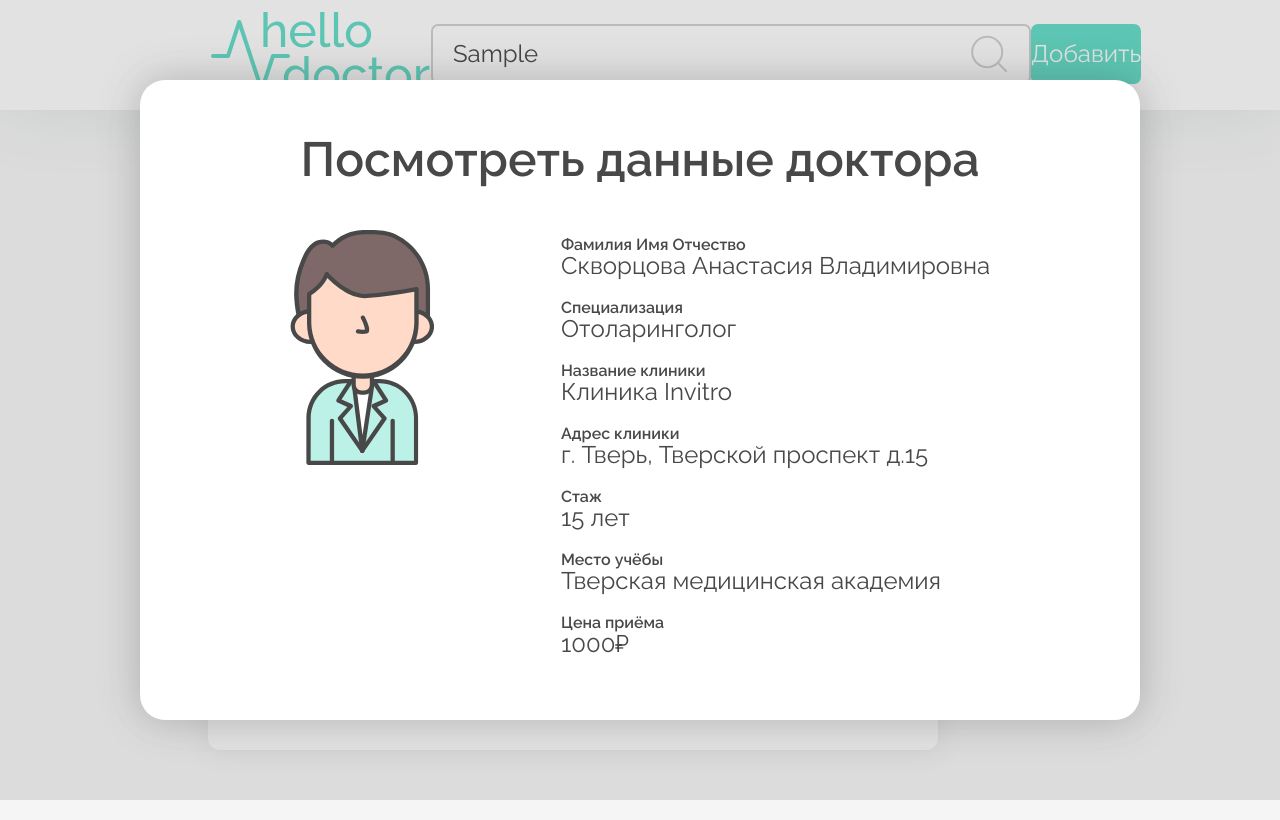
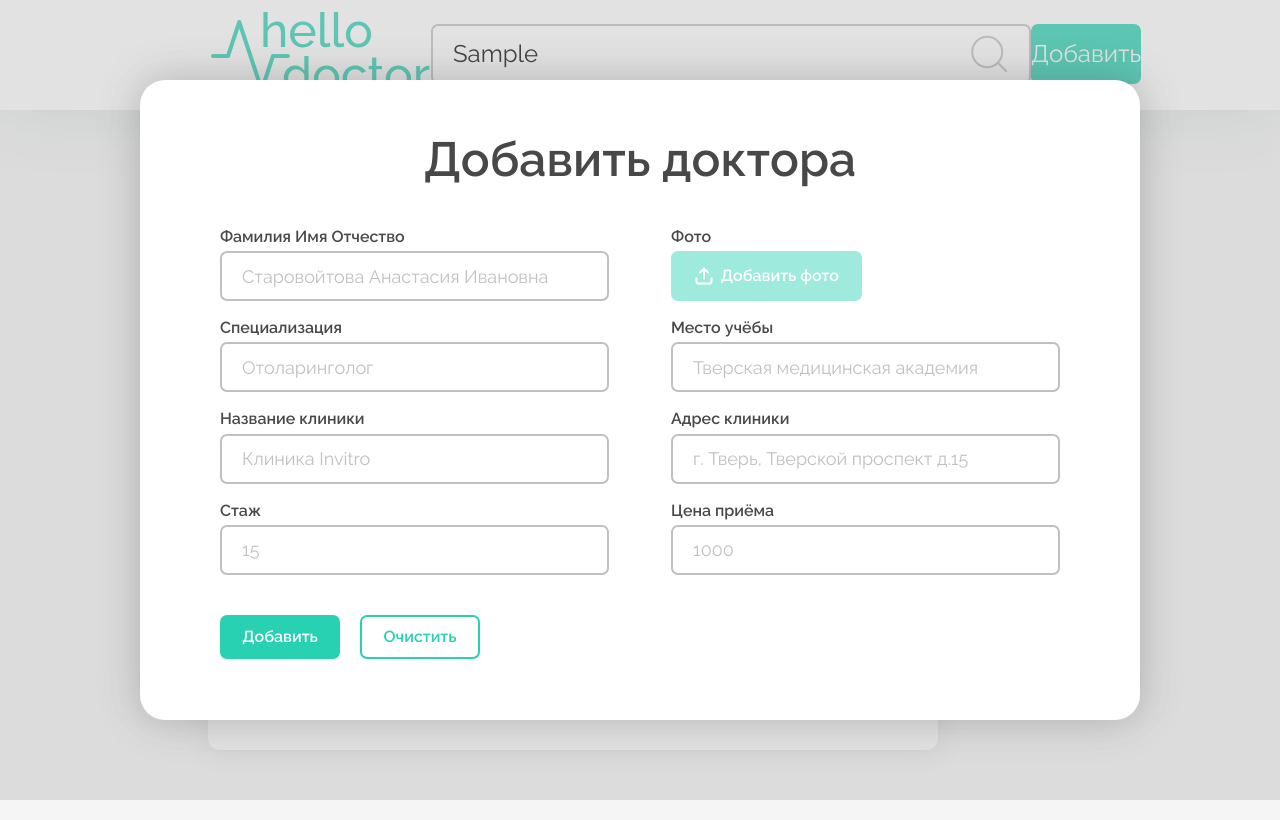
Before and after one commit to Chipi007/doctors-list, a React (Create React App) app: page / in a window 1280 px wide. Both pictures are taken after typing "Sample" into the empty fields and a click on the button "Добавить". Built offline with nearby package versions, Linux system fonts and the light colour scheme.

Commit message:
Add functions on edit, observe, add buttons

```diff
--- a/src/components/button/Button.jsx
+++ b/src/components/button/Button.jsx
@@ -1,7 +1,7 @@
 import React from 'react'
 import s from "./button.module.scss"
 
-export const Button = ({typeBtn, openModal, children, type}) => {
+export const Button = ({typeBtn, children, type, onClick}) => {
 
   const neededClass = (typeBtn) => {
     switch(typeBtn){
@@ -21,7 +21,8 @@ export const Button = ({typeBtn, openModal, children, type}) => {
         return "";
     }
   }
+
   return (
-    <button type = {type} className={neededClass(typeBtn)} onClick = {openModal}>{children}</button>
+    <button type = {type} className={neededClass(typeBtn)} onClick = {onClick}>{children}</button>
   )
 }
--- a/src/components/content/Content.jsx
+++ b/src/components/content/Content.jsx
@@ -3,10 +3,11 @@ import s from './content.module.scss'
 import { Item } from './item/Item'
 
 export const Content = () => {
+
   return (
     <div className={s.content}>
       <div className={s.content__title}>Список докторов</div>
-      <Item></Item>
+      <Item/>
     </div>
   )
 }
--- a/src/components/content/item/Item.jsx
+++ b/src/components/content/item/Item.jsx
@@ -1,4 +1,4 @@
-import React from 'react'
+import React, { useState } from 'react'
 import { Button } from '../../button/Button'
 import { Label } from '../../label/Label'
 import s from './item.module.scss'
@@ -7,8 +7,22 @@ import Pen from '../../../img/pen.svg'
 import { Avatar } from '../../avatar/Avatar'
 import Doctor from '../../../img/doctor.svg'
 import { TextItem } from '../../text/TextItem'
+import { Modal } from '../../modal/Modal'
+
 
 export const Item = () => {
+
+    const [editModalOpen, setEditModalOpen] = useState(false);
+    const [observeModalOpen, setObserveModalOpen] = useState(false);
+
+    const handleEditButton = () =>{
+        setEditModalOpen(true);
+    }
+
+    const handleObserveButton = () =>{
+        setObserveModalOpen(true);
+    }
+
   return (
     <div className={s.item}>
         <div className={s.item__content}>
@@ -36,14 +50,16 @@ export const Item = () => {
                 </div>
             </div>
             <div className={s.content__buttons}>
-                <Button type = 'button' typeBtn = 'item-button'>
+                <Button type = 'button' typeBtn = 'item-button' onClick={handleObserveButton}>
                     <img src={Arrow} alt="SeeInfo" />
                 </Button>
-                <Button type = 'button' typeBtn = 'item-button'>
+                <Button type = 'button' typeBtn = 'item-button' onClick={handleEditButton}>
                     <img src={Pen} alt="EditInfo" />
                 </Button>
             </div>
         </div>
+        <Modal modalOpen = {editModalOpen} setModalOpen = {setEditModalOpen} type = 'edit-modal'/>
+        <Modal modalOpen = {observeModalOpen} setModalOpen = {setObserveModalOpen} type = 'observe-modal'/>
     </div>
   )
 }
--- a/src/components/header/Header.jsx
+++ b/src/components/header/Header.jsx
@@ -1,15 +1,15 @@
-import React , { useState } from 'react'
+import React, { useState } from 'react'
 import Logo from "../../img/logo.svg";
 import { Input } from '../input/Input';
 import { Button } from '../button/Button';
 import s from "./header.module.scss";
-import { Modal } from '../modal/Modal';
+import { Modal } from '../modal/Modal'
 
 export const Header = () => {
 
   const [modalOpen, setModalOpen] = useState(false);
 
-  const openModal = () =>{
+  const handleAddButton = () => {
     setModalOpen(true);
   }
 
@@ -20,10 +20,9 @@ export const Header = () => {
                 <img src={Logo} alt="Logo" />
             </div>
             <Input placeholder="Поиск..." typeInp = 'search-input'/>
-            <Button type = 'button' typeBtn="add-button" openModal = {openModal}>Добавить</Button>
+            <Button type = 'button' typeBtn="add-button" value='add-button' onClick = {handleAddButton}>Добавить</Button>
         </div>
-        {/*type = 'edit-modal', type = 'add-modal', type = 'observe-modal'*/}
-        <Modal modalOpen = {modalOpen} setModalOpen = {setModalOpen} type = 'observe-modal'></Modal>
+        <Modal modalOpen = {modalOpen} setModalOpen = {setModalOpen} type = 'add-modal'/>
     </div>
   )
 }
--- a/src/components/modal/Modal.jsx
+++ b/src/components/modal/Modal.jsx
@@ -21,6 +21,10 @@ export const Modal = ({type, modalOpen, setModalOpen}) => {
       default:
         return '';
     }
+  }, [type])
+
+  const neededButtonText = useMemo(() => {
+    return type === 'add-modal' ? 'Добавить' : 'Изменить'
   }, [type])
 
   return (
@@ -55,7 +59,7 @@ export const Modal = ({type, modalOpen, setModalOpen}) => {
                     <div className={s.input__group}>
                       <Label text = 'Фото' className='modal__label'/>
                       <Button type = 'button' typeBtn = 'photo-button'>
-                        <img src = {Upload} alt = 'upload'/>Добавить фото
+                        <img src = {Upload} alt = 'upload'/>{neededButtonText} фото
                       </Button>
                     </div>
                     <div className={s.input__group}>
@@ -72,7 +76,7 @@ export const Modal = ({type, modalOpen, setModalOpen}) => {
                     </div>
                   </div>
                 </div>
-                <Button type = 'submit' typeBtn = 'primary-button'>Добавить</Button>
+                <Button type = 'submit' typeBtn = 'primary-button'>{neededButtonText}</Button>
                 <Button type = 'reset' typeBtn = 'secondary-button'>Очистить</Button>
               </form>
             )}
```
Also changed, not shown: src/App.jsx (+5 -3 lines).
